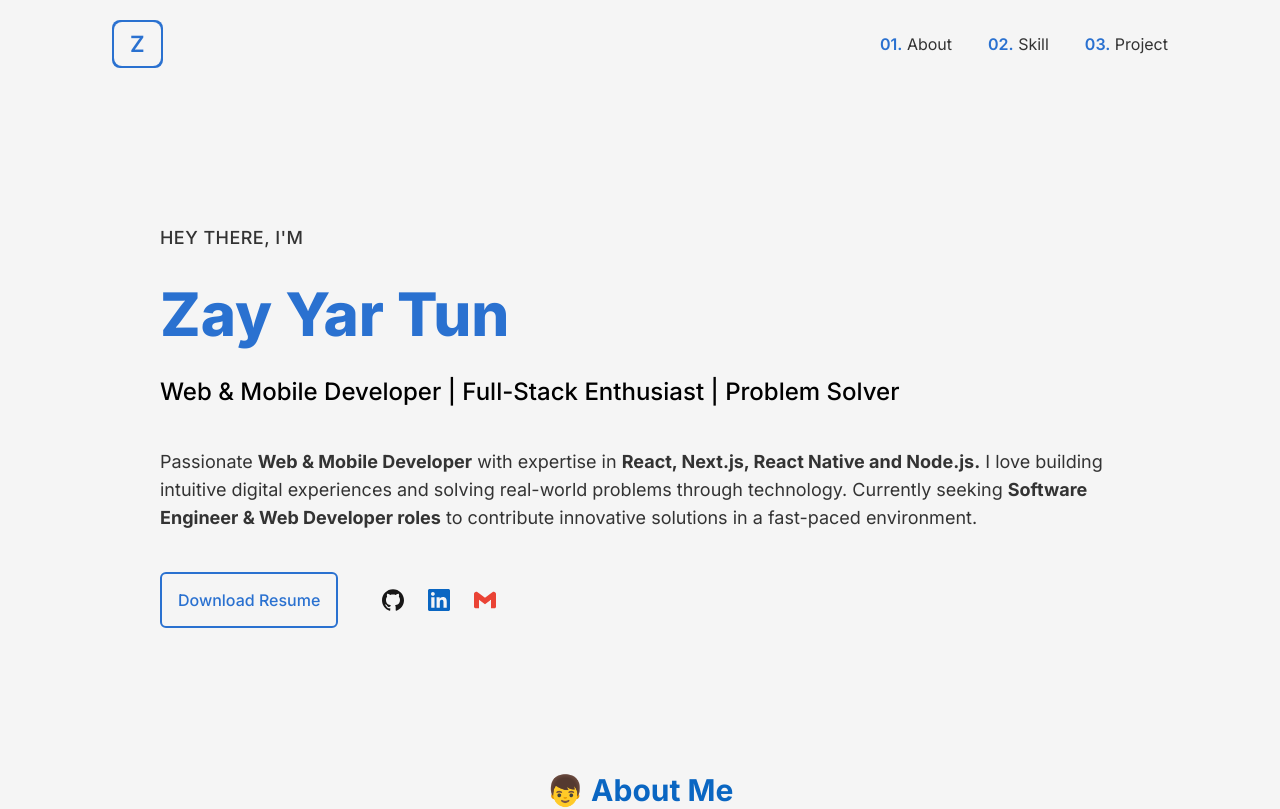
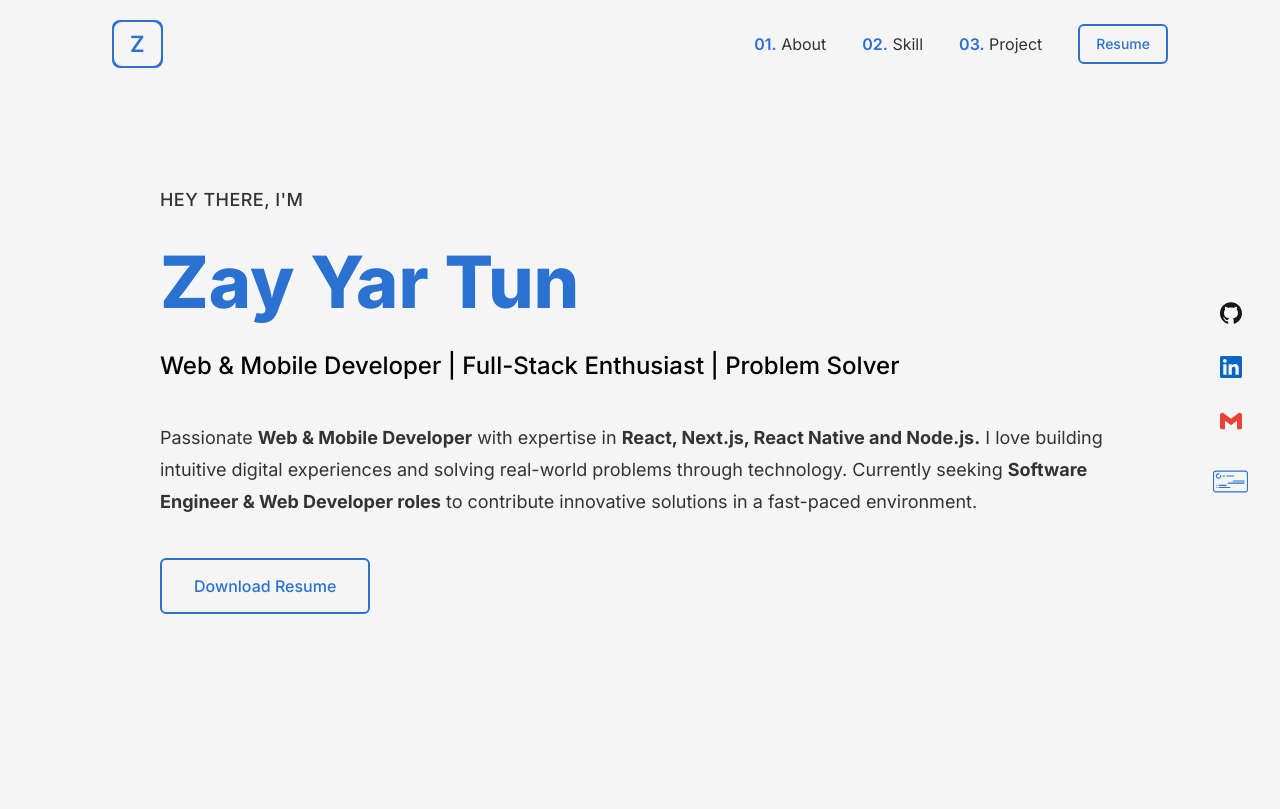
Before and after one commit to Jamie1606/portfolio, a Next.js app: page / in a window 1280 px wide. Shown: the top 809 px of the page. Built offline with nearby package versions, Linux system fonts and the light colour scheme.

Commit message:
loading animation

```diff
--- a/app/(public)/banner.tsx
+++ b/app/(public)/banner.tsx
@@ -1,36 +1,30 @@
 "use client";
 
 import { Button } from "@/components/ui/button";
-import GitHubIcon from "@/icons/github";
-import GmailIcon from "@/icons/gmail";
-import LinkedInIcon from "@/icons/linkedin";
-import Link from "next/link";
+import { motion } from "framer-motion";
 
 const Banner = () => {
   return (
-    <div className="flex flex-col mt-32 w-full px-6 mx-auto xs:w-[90%] md:mt-48 md:w-[35rem] lg:w-[50rem] lg:px-0 lg:mt-56 xl:w-[60rem]">
-      <label className="text-[#333333] font-medium mb-6 tracking-wide text-lg md:mb-8 lg:mb-8 uppercase">Hey there, I&apos;m</label>
-      <label className="text-[#2A71D0] font-extrabold text-4xl md:text-5xl lg:text-6xl">Zay Yar Tun</label>
-      <label className="text-[#000000] mt-4 max-w-full text-xl font-medium md:mt-6 md:max-w-[30rem] lg:max-w-[50rem] lg:text-2xl lg:mt-8">Web & Mobile Developer | Full-Stack Enthusiast | Problem Solver</label>
-      <label className="w-full text-[15px] text-[#333333] mt-10 max-w-[60rem] md:text-lg">
-        Passionate <span className="font-bold">Web & Mobile Developer</span> with expertise in <span className="font-bold">React, Next.js, React Native and Node.js.</span> I love building intuitive digital experiences and solving real-world problems through technology. Currently seeking <span className="font-bold">Software Engineer & Web Developer roles</span> to contribute innovative solutions in a fast-paced environment.
-      </label>
-      <div className="flex items-center mt-8 md:mt-10">
-        <Button className="w-fit h-12 mr-5 font-medium lg:h-14 lg:text-[16px]" variant="primary" onClick={() => window.open("https://drive.google.com/file/d/1mXGNMQgyisUgdpKZEMZyc9i0Ou0k11zm/view?usp=sharing", "_blank")}>
+    <div className="flex flex-col w-full px-6 mx-auto xs:w-[90%] md:w-[40rem] lg:w-[50rem] lg:px-0 xl:w-[60rem] min-h-screen justify-center">
+      <motion.div initial={{ y: -30, opacity: 0 }} whileInView={{ y: 0, opacity: 1 }} viewport={{ once: true, amount: 0.2 }} transition={{ duration: 0.3, delay: 1.2 }} className="text-[#333333] font-medium mb-6 tracking-wide text-lg md:mb-8 lg:mb-8 uppercase">
+        <label>Hey there, I&apos;m</label>
+      </motion.div>
+      <motion.div initial={{ y: -30, opacity: 0 }} whileInView={{ y: 0, opacity: 1 }} viewport={{ once: true, amount: 0.2 }} transition={{ duration: 0.3, delay: 1.4 }} className="text-[#2A71D0] font-extrabold text-4xl md:text-5xl lg:text-6xl xl:text-7xl">
+        <label>Zay Yar Tun</label>
+      </motion.div>
+      <motion.div initial={{ y: -30, opacity: 0 }} whileInView={{ y: 0, opacity: 1 }} viewport={{ once: true, amount: 0.2 }} transition={{ duration: 0.3, delay: 1.6 }} className="text-[#000000] mt-4 max-w-full text-xl font-medium md:mt-6 md:max-w-[30rem] lg:max-w-[50rem] lg:text-2xl lg:mt-8">
+        <label>Web & Mobile Developer | Full-Stack Enthusiast | Problem Solver</label>
+      </motion.div>
+      <motion.div initial={{ y: -30, opacity: 0 }} whileInView={{ y: 0, opacity: 1 }} viewport={{ once: true, amount: 0.2 }} transition={{ duration: 0.3, delay: 1.8 }} className="w-full text-[15px] text-[#333333] mt-10 max-w-[60rem] md:text-lg md:leading-8">
+        <label>
+          Passionate <span className="font-bold">Web & Mobile Developer</span> with expertise in <span className="font-bold">React, Next.js, React Native and Node.js.</span> I love building intuitive digital experiences and solving real-world problems through technology. Currently seeking <span className="font-bold">Software Engineer & Web Developer roles</span> to contribute innovative solutions in a fast-paced environment.
+        </label>
+      </motion.div>
+      <motion.div initial={{ x: -30, opacity: 0 }} whileInView={{ x: 0, opacity: 1 }} viewport={{ once: true, amount: 0.2 }} transition={{ duration: 0.3, delay: 2 }}>
+        <Button className="w-fit h-12 px-4 font-medium mt-8 md:mt-10 lg:px-8 lg:h-14 lg:text-[16px]" variant="primary" onClick={() => window.open("https://drive.google.com/file/d/1mXGNMQgyisUgdpKZEMZyc9i0Ou0k11zm/view?usp=sharing", "_blank")}>
           Download Resume
         </Button>
-        <div className="hidden md:flex lg:flex ms-6 space-x-6">
-          <Link href="https://github.com/Jamie1606" target="_blank" className="hover:scale-110 transition-transform duration-300">
-            <GitHubIcon width={22} height={22} fill="#181717" title="GitHub" />
-          </Link>
-          <Link href="https://www.linkedin.com/in/zayyartun2025" target="_blank" className="hover:scale-110 transition-transform duration-300">
-            <LinkedInIcon width={22} height={22} fill="#0A66C2" title="LinkedIn" />
-          </Link>
-          <Link href="mailto:zyt.tharthar@gmail.com" className="hover:scale-110 transition-transform duration-300">
-            <GmailIcon width={22} height={22} fill="#EA4335" title="Email Me" />
-          </Link>
-        </div>
-      </div>
+      </motion.div>
     </div>
   );
 };
--- a/app/(public)/page.tsx
+++ b/app/(public)/page.tsx
@@ -2,12 +2,14 @@ import AboutMe from "./about-me";
 import Banner from "./banner";
 import Project from "./project";
 import ScrollToTop from "./scroll-to-top";
+import SocialMedia from "./social-media";
 import TechStack from "./tech-stack";
 
 export default function Home() {
   return (
     <div className="flex flex-col mx-auto">
       <Banner />
+      <SocialMedia />
       <AboutMe />
       <TechStack />
       <Project />
--- a/app/(public)/scroll-to-top.tsx
+++ b/app/(public)/scroll-to-top.tsx
@@ -16,6 +16,8 @@ const ScrollToTop = () => {
       setIsVisible(window.scrollY > 300);
     };
 
+    toggleVisibility();
+
     window.addEventListener("scroll", toggleVisibility);
     return () => window.removeEventListener("scroll", toggleVisibility);
   }, []);
--- /dev/null
+++ b/app/(public)/social-media.tsx
@@ -0,0 +1,39 @@
+"use client";
+
+import GitHubIcon from "@/icons/github";
+import GmailIcon from "@/icons/gmail";
+import LinkedInIcon from "@/icons/linkedin";
+import Link from "next/link";
+import { motion } from "framer-motion";
+import BusinessCardIcon from "@/icons/business-card";
+
+const SocialMedia = () => {
+  return (
+    <div className="hidden fixed right-8 min-h-screen justify-center lg:flex">
+      <div className="flex flex-col gap-y-8 items-center my-auto">
+        <motion.div initial={{ x: 80 }} animate={{ x: 0 }} transition={{ duration: 0.3, delay: 1 }}>
+          <Link href="https://github.com/Jamie1606" target="_blank" className="hover:scale-110 transition-transform duration-300">
+            <GitHubIcon width={22} height={22} fill="#181717" title="GitHub" />
+          </Link>
+        </motion.div>
+        <motion.div initial={{ x: 80 }} animate={{ x: 0 }} transition={{ duration: 0.3, delay: 1.2 }}>
+          <Link href="https://www.linkedin.com/in/zayyartun2025" target="_blank" className="hover:scale-110 transition-transform duration-300">
+            <LinkedInIcon width={22} height={22} fill="#0A66C2" title="LinkedIn" />
+          </Link>
+        </motion.div>
+        <motion.div initial={{ x: 80 }} animate={{ x: 0 }} transition={{ duration: 0.3, delay: 1.4 }}>
+          <Link href="mailto:zyt.tharthar@gmail.com" className="hover:scale-110 transition-transform duration-300">
+            <GmailIcon width={22} height={22} fill="#EA4335" title="Email Me" />
+          </Link>
+        </motion.div>
+        <motion.div initial={{ x: 80 }} animate={{ x: 0 }} transition={{ duration: 0.3, delay: 1.6 }}>
+          <Link href="https://hihello.me/p/f9257756-1436-46aa-9a6f-fde37252e9c5" target="_blank" className="hover:scale-110 transition-transform duration-300">
+            <BusinessCardIcon width={35} height={35} fill="#2A71D0" title="My Digital Card" />
+          </Link>
+        </motion.div>
+      </div>
+    </div>
+  );
+};
+
+export default SocialMedia;
--- a/app/(public)/tech-stack.tsx
+++ b/app/(public)/tech-stack.tsx
@@ -34,7 +34,7 @@ const techStackArr = [
 
 const TechStack = () => {
   return (
-    <div id="skill" className="flex flex-col mt-20 w-full max-w-[1200px] mx-auto px-8 lg:mt-36">
+    <div id="skill" className="flex flex-col mt-20 w-full max-w-[1200px] mx-auto px-3 md:px-8 lg:mt-36">
       <label className="text-2xl mb-4 text-center text-[#0A66C2] font-bold sm:mb-12 md:text-3xl">🚀 Skills</label>
       <div className="flex justify-center ms-2 pt-4 items-center w-full flex-wrap max-h-fit overflow-hidden">
         {techStackArr.map((tech, index) => (
--- a/components/shared/nav-bar.tsx
+++ b/components/shared/nav-bar.tsx
@@ -6,6 +6,7 @@ import { Sheet, SheetContent, SheetTrigger } from "../ui/sheet";
 import { useEffect, useRef, useState } from "react";
 import { cn } from "@/lib/utils";
 import { motion } from "framer-motion";
+import { Button } from "../ui/button";
 
 export default function NavBar() {
   const [sheetOpen, setSheetOpen] = useState(false);
@@ -16,12 +17,8 @@ export default function NavBar() {
   const scrollTo = (elementID: string) => {
     setSheetOpen(false);
     setTimeout(() => {
-      document.getElementById(elementID)?.scrollIntoView({
-        behavior: "smooth",
-        block: "start",
-        inline: "nearest",
-      });
-    }, 500);
+      document.getElementById(elementID)?.scrollIntoView();
+    }, 300);
   };
 
   useEffect(() => {
@@ -43,6 +40,8 @@ export default function NavBar() {
       lastScrollY.current = currentScrollY;
     };
 
+    handleScroll();
+
     window.addEventListener("scroll", handleScroll);
 
     return () => {
@@ -51,11 +50,14 @@ export default function NavBar() {
   }, []);
 
   return (
-    <motion.div initial={{ y: 0, opacity: 1 }} animate={{ y: isAtTop ? 0 : isVisible ? 0 : -100, opacity: isAtTop || isVisible ? 1 : 0 }} transition={{ duration: 0.3, ease: "easeInOut" }} className={cn("px-6 flex items-center justify-between md:px-12 lg:px-28 fixed top-0 left-0 w-full z-50 py-5 bg-[#F5F5F5]", !isAtTop && " shadow-md")}>
+    <motion.div initial={{ y: 0, opacity: 1 }} animate={{ y: isAtTop ? 0 : isVisible ? 0 : -80, opacity: isAtTop || isVisible ? 1 : 0 }} transition={{ duration: 0.3, ease: "easeInOut" }} className={cn("px-6 flex items-center justify-between md:px-12 lg:px-28 fixed top-0 left-0 w-full z-50 py-5 bg-[#F5F5F5]", !isAtTop && "shadow-md")}>
+      <motion.div initial={{ y: -80 }} animate={{ y: 0 }} transition={{ duration: 0.3, delay: 0.2 }}>
         <Link href="/" className="relative flex items-center justify-center rounded-lg bg-[#2A71D0] transition-all duration-200 hover:bg-transparent overflow-hidden hover-animation lg:hover:before:w-[25px]">
           <div className="relative cursor-pointer w-full z-10 m-0.5 px-3 py-1 rounded-lg text-[#2A71D0] font-semibold text-xl bg-[#F5F5F5] lg:text-[1.4rem] lg:px-4 lg:py-2">Z</div>
         </Link>
+      </motion.div>
       <div className="flex items-center md:hidden">
+        <motion.div initial={{ y: -80 }} animate={{ y: 0 }} transition={{ duration: 0.3, delay: 0.5 }}>
           <Sheet open={sheetOpen} onOpenChange={setSheetOpen}>
             <SheetTrigger>
               <svg xmlns="http://www.w3.org/2000/svg" height="28px" viewBox="0 -960 960 960" width="28px" fill="#000000">
@@ -64,49 +66,63 @@ export default function NavBar() {
             </SheetTrigger>
             <SheetContent className="bg-[#F5F5F5] w-3/5">
               <div className="w-full h-screen flex flex-col justify-center items-center">
-              <Link href="#" onClick={() => scrollTo("about")} className="text-[#333333] mb-10 text-lg">
+                <label onClick={() => scrollTo("about")} className="text-[#333333] mb-10 text-lg cursor-pointer select-none">
                   <span className="text-[#2A71D0] font-semibold">01.</span> About
-              </Link>
-              <Link href="#" onClick={() => scrollTo("skill")} className="text-[#333333] mb-10 text-lg">
+                </label>
+                <label onClick={() => scrollTo("skill")} className="text-[#333333] mb-10 text-lg cursor-pointer select-none">
                   <span className="text-[#2A71D0] font-semibold">02.</span> Skill
-              </Link>
-              <Link href="#" onClick={() => scrollTo("project")} className="text-[#333333] mb-10 text-lg">
+                </label>
+                <label onClick={() => scrollTo("project")} className="text-[#333333] mb-10 text-lg cursor-pointer select-none">
                   <span className="text-[#2A71D0] font-semibold">03.</span> Project
-              </Link>
+                </label>
+                <Button variant="primary" onClick={() => window.open("https://drive.google.com/file/d/1mXGNMQgyisUgdpKZEMZyc9i0Ou0k11zm/view?usp=sharing", "_blank")}>
+                  Resume
+                </Button>
               </div>
             </SheetContent>
           </Sheet>
+        </motion.div>
       </div>
       <div className="hidden md:flex items-center">
         <NavigationMenu>
           <NavigationMenuList className="flex justify-end items-center gap-x-8 text-[0.9rem] xl:text-[1rem]">
             <NavigationMenuItem>
+              <motion.div initial={{ y: -80 }} animate={{ y: 0 }} transition={{ duration: 0.3, delay: 0.4 }}>
                 <Link href="#about" legacyBehavior passHref>
                   <NavigationMenuLink className="text-[#333333] hover:text-[#2A71D0] hover:font-medium transition-all duration-200 hover:underline hover:underline-offset-8">
                     <span className="text-[#2A71D0] font-semibold">01.</span> About
                   </NavigationMenuLink>
                 </Link>
+              </motion.div>
             </NavigationMenuItem>
             <NavigationMenuItem>
+              <motion.div initial={{ y: -80 }} animate={{ y: 0 }} transition={{ duration: 0.3, delay: 0.6 }}>
                 <Link href="#skill" legacyBehavior passHref>
                   <NavigationMenuLink className="text-[#333333] hover:text-[#2A71D0] hover:font-medium transition-all duration-200 hover:underline hover:underline-offset-8">
                     <span className="text-[#2A71D0] font-semibold">02.</span> Skill
                   </NavigationMenuLink>
                 </Link>
+              </motion.div>
             </NavigationMenuItem>
             <NavigationMenuItem>
+              <motion.div initial={{ y: -80 }} animate={{ y: 0 }} transition={{ duration: 0.3, delay: 0.8 }}>
                 <Link href="#project" legacyBehavior passHref>
                   <NavigationMenuLink className="text-[#333333] hover:text-[#2A71D0] hover:font-medium transition-all duration-200 hover:underline hover:underline-offset-8">
                     <span className="text-[#2A71D0] font-semibold">03.</span> Project
                   </NavigationMenuLink>
                 </Link>
+              </motion.div>
+            </NavigationMenuItem>
+            <NavigationMenuItem>
+              <motion.div initial={{ y: -80 }} animate={{ y: 0 }} transition={{ duration: 0.3, delay: 1 }}>
+                <Button variant="primary" onClick={() => window.open("https://drive.google.com/file/d/1mXGNMQgyisUgdpKZEMZyc9i0Ou0k11zm/view?usp=sharing", "_blank")}>
+                  Resume
+                </Button>
+              </motion.div>
             </NavigationMenuItem>
           </NavigationMenuList>
         </NavigationMenu>
       </div>
     </motion.div>
-    // <div className={cn("px-10 flex items-center justify-between md:px-12 lg:px-28 mt-8 transition-all duration-300", !isAtTop && (isVisible ? "fixed mt-0 top-0 left-0 w-full bg-[#F5F5F5] shadow-lg z-50 py-3 translate-y-0" : "-translate-y-full"))}>
-
-    // </div>
   );
 }
--- /dev/null
+++ b/icons/business-card.tsx
@@ -0,0 +1,38 @@
+import { IconProps } from "./icon-type";
+
+export default function BusinessCardIcon({ width, height, className, fill, title }: IconProps) {
+  return (
+    <svg fill={fill} className={className} height={height} width={width} version="1.1" id="Capa_1" xmlns="http://www.w3.org/2000/svg" xmlnsXlink="http://www.w3.org/1999/xlink" viewBox="0 0 512 512" xmlSpace="preserve">
+      <title>{title}</title>
+      <g>
+        <path
+          d="M472,96H40c-22.056,0-40,17.944-40,40v240c0,22.056,17.944,40,40,40h432c22.056,0,40-17.944,40-40V136
+            C512,113.944,494.056,96,472,96z M496,376c0,13.234-10.766,24-24,24H40c-13.234,0-24-10.766-24-24V136c0-13.234,10.766-24,24-24
+            h432c13.234,0,24,10.766,24,24V376z"
+        />
+        <path
+          d="M80,216c22.056,0,40-17.944,40-40c0-3.383-0.424-6.747-1.262-9.998c-1.101-4.278-5.461-6.854-9.742-5.752
+            c-4.278,1.102-6.854,5.463-5.752,9.742c0.501,1.948,0.756,3.97,0.756,6.008c0,13.233-10.767,24-24,24s-24-10.767-24-24
+            s10.767-24,24-24c2.042,0,4.069,0.256,6.022,0.76c4.278,1.105,8.641-1.469,9.745-5.747c1.104-4.278-1.469-8.641-5.747-9.745
+            C86.762,136.426,83.391,136,80,136c-22.056,0-40,17.944-40,40S57.944,216,80,216z"
+        />
+        <path d="M144,184h24c4.418,0,8-3.582,8-8s-3.582-8-8-8h-24c-4.418,0-8,3.582-8,8S139.582,184,144,184z" />
+        <path d="M200,184h104c4.418,0,8-3.582,8-8s-3.582-8-8-8H200c-4.418,0-8,3.582-8,8S195.582,184,200,184z" />
+        <path d="M456,240H296c-4.418,0-8,3.582-8,8s3.582,8,8,8h160c4.418,0,8-3.582,8-8S460.418,240,456,240z" />
+        <path d="M456,272H224c-4.418,0-8,3.582-8,8s3.582,8,8,8h232c4.418,0,8-3.582,8-8S460.418,272,456,272z" />
+        <path d="M80,312c0,4.418,3.582,8,8,8h104c4.418,0,8-3.582,8-8s-3.582-8-8-8H88C83.582,304,80,307.582,80,312z" />
+        <path
+          d="M56,304c-2.11,0-4.17,0.85-5.66,2.34C48.85,307.83,48,309.89,48,312c0,2.11,0.85,4.17,2.34,5.66
+            C51.83,319.15,53.9,320,56,320c2.11,0,4.17-0.85,5.66-2.34c1.49-1.49,2.34-3.55,2.34-5.66c0-2.11-0.85-4.17-2.34-5.66
+            C60.17,304.85,58.11,304,56,304z"
+        />
+        <path
+          d="M56,336c-2.1,0-4.17,0.85-5.66,2.34C48.85,339.83,48,341.89,48,344c0,2.11,0.85,4.17,2.34,5.66
+            C51.83,351.15,53.9,352,56,352c2.11,0,4.17-0.85,5.66-2.34C63.15,348.17,64,346.1,64,344c0-2.1-0.85-4.17-2.34-5.66
+            C60.17,336.85,58.1,336,56,336z"
+        />
+        <path d="M248,336H88c-4.418,0-8,3.582-8,8s3.582,8,8,8h160c4.418,0,8-3.582,8-8S252.418,336,248,336z" />
+      </g>
+    </svg>
+  );
+}
```
Also changed, not shown: app/(public)/about-me.tsx (+7 -1 lines), public/business-card.svg (added). Lines whose indentation alone changed are shown as unchanged.
